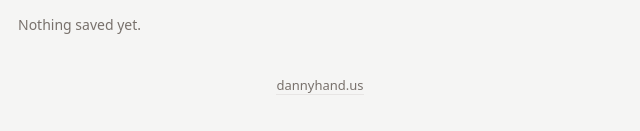
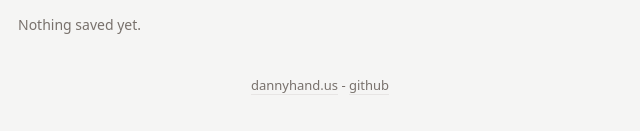
Before and after one commit to dannyhand/embiggen, a plain HTML site: page embiggen.html in a window 1280 px wide. Shown: the part 477-608 px from the top of the page, 320-960 px from the left. Drawn offline with Linux system fonts and the light colour scheme.

Commit message:
Add GitHub link

```diff
--- a/embiggen.html
+++ b/embiggen.html
@@ -557,7 +557,7 @@
     <h2>Saved text</h2>
     <ul class="saved" id="savedList"></ul>
 
-    <footer class="foot"><a href="https://dannyhand.us" target="_blank" rel="noopener">dannyhand.us</a></footer>
+    <footer class="foot"><a href="https://dannyhand.us" target="_blank" rel="noopener">dannyhand.us</a> - <a href="https://github.com/dannyhand/embiggen" target="_blank" rel="noopener">github</footer>
   </div>
 
   <div id="big" role="dialog" aria-label="Embiggened text">
```
